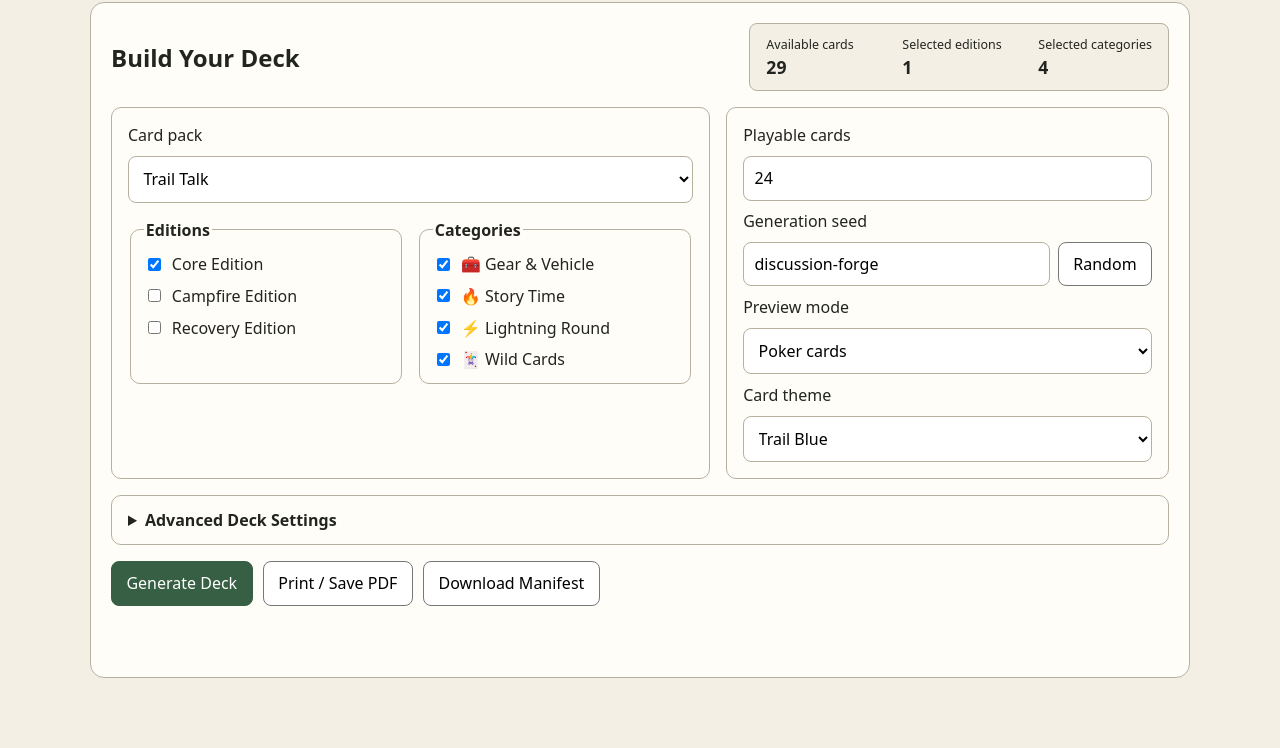
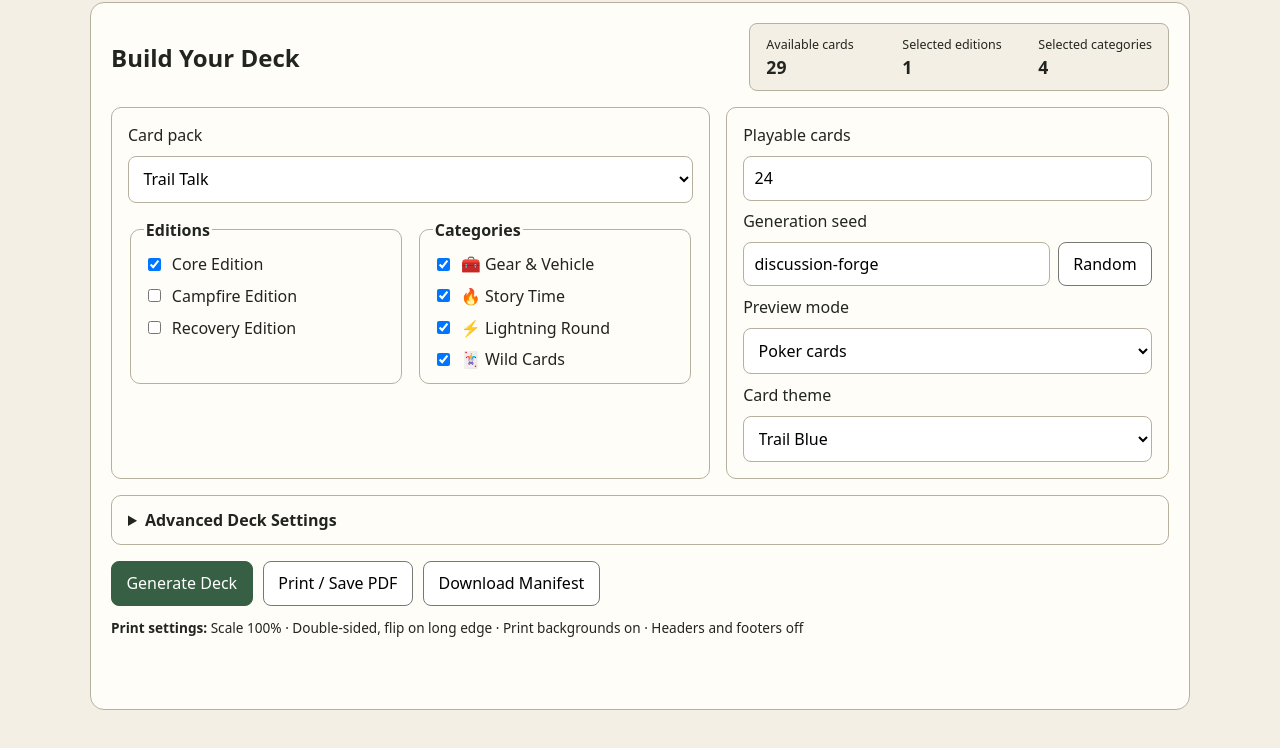
Before and after one commit to ldgregory/discussion-forge, a website with bundled scripts: page index.html in a window 1280 px wide. Shown: the part 112-860 px from the top of the page. Before the commit the page ends 838 px from the top, so only its background shows below. Built offline with nearby package versions, Linux system fonts and the light colour scheme.

Commit message:
Add print settings guidance

```diff
--- a/css/styles.css
+++ b/css/styles.css
@@ -275,6 +275,17 @@ button.primary {
   gap: 0.65rem;
 
   margin-top: 1rem;
+}
+
+.print-settings {
+  margin: 0.75rem 0 0;
+
+  font-size: 0.85rem;
+  line-height: 1.5;
+}
+
+.print-settings strong {
+  font-weight: 800;
 }
 
 .status {
--- a/index.html
+++ b/index.html
@@ -153,6 +153,14 @@
           </button>
         </div>
 
+        <p class="print-settings">
+          <strong>Print settings:</strong>
+          Scale 100% ·
+          Double-sided, flip on long edge ·
+          Print backgrounds on ·
+          Headers and footers off
+        </p>
+
         <p id="status" class="status" aria-live="polite" aria-atomic="true"></p>
       </section>
 
```
